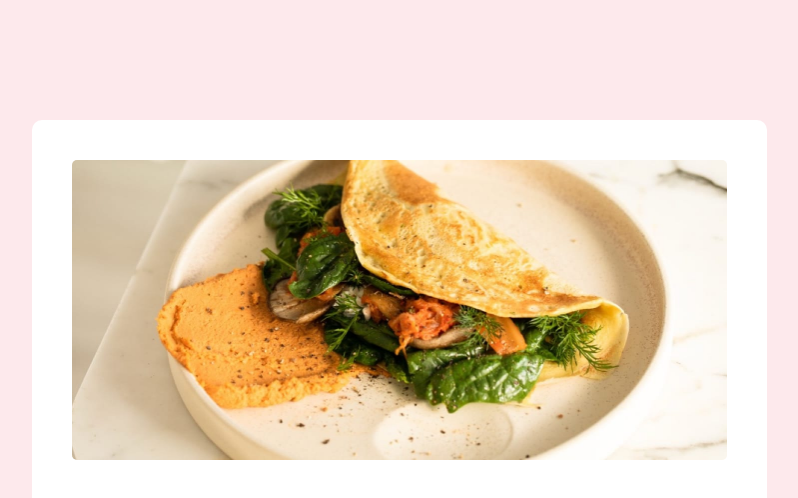
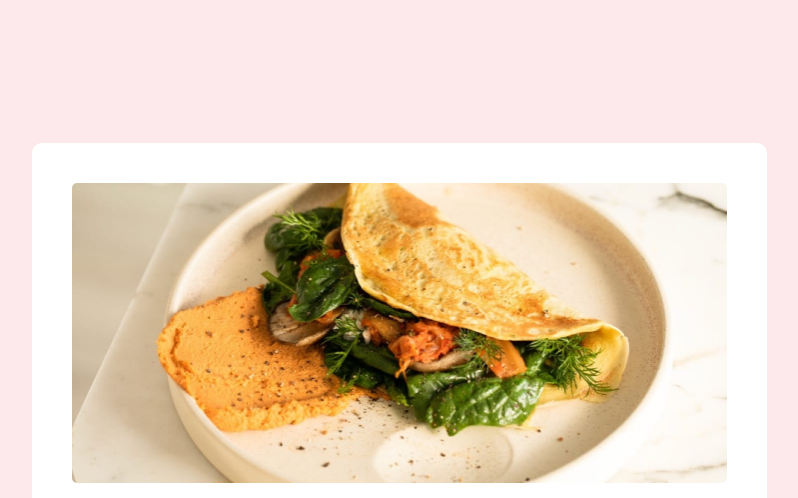
Before and after one commit to savchrisostomidhs/Recipe-page-with-HTML-and-CSS, a plain HTML site: page index.html in a window 1280 px wide. Shown: the top 498 px of the page, without its empty margins (241-1039 px from the left). Drawn offline with Linux system fonts and the light colour scheme.

Commit message:
Add files via upload

```diff
--- a/style.css
+++ b/style.css
@@ -16,11 +16,12 @@
 
 html,
 body {
-    height: 100%;
+    height: 1995px;
     width: 100%;
 }
 
 body {
+    align-items: center;
     background-color: rgb(253, 233, 236);
     display: flex;
     justify-content: center;
@@ -31,7 +32,6 @@ main {
     background-color: white;
     border-radius: 10px;
     height: 1710px;
-    margin: 120px 0;
     padding: 40px;
     text-align: left;
     width: 735px;
```
